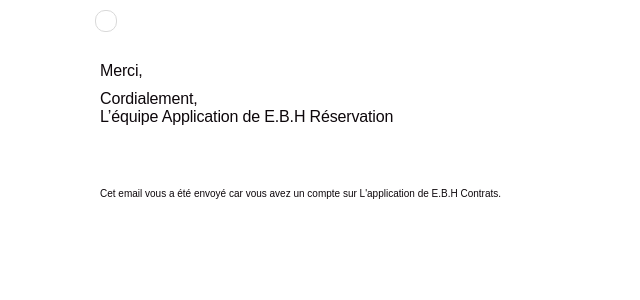
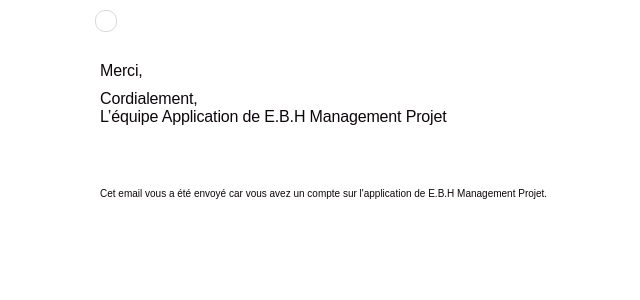
Before and after one commit to Altroo/management_projet_backend, a Django app: template account/templates/password_reset.html in a window 1280 px wide. Shown: the part 145-445 px from the top of the page, without its empty margins (260-900 px from the left). Run offline with Django 5.2, Linux system fonts and the light colour scheme; the template is opened without the code that fills it, so the values that code supplies are empty.

Commit message:
fix(email): use management project branding

```diff
--- a/account/templates/password_reset.html
+++ b/account/templates/password_reset.html
@@ -8,7 +8,7 @@
 	<meta name="x-apple-disable-message-reformatting">
 	<meta http-equiv="X-UA-Compatible" content="IE=edge">
 	<meta content="telephone=no" name="format-detection">
-	<title>Renouvelez votre mot de passe - E.B.H Réservation</title>
+	<title>Renouvelez votre mot de passe - E.B.H Management Projet</title>
 	<!--[if (mso 16)]>
 	<style type="text/css">
 		a {
@@ -213,7 +213,7 @@
 															    style="padding:0;Margin:0;padding-left:20px;padding-right:20px">
 																<p
 																	style="Margin:0;-webkit-text-size-adjust:none;-ms-text-size-adjust:none;mso-line-height-rule:exactly;font-family:Arial, 'helvetica neue', Helvetica, verdana, sans-serif;line-height:18px;color:#0D070B;font-size:16px;letter-spacing: -0.01em;font-weight: 400;">
-																	Cordialement,<br>L’équipe Application de E.B.H Réservation</p></td>
+																	Cordialement,<br>L’équipe Application de E.B.H Management Projet</p></td>
 														</tr>
 														<tr>
 															<td height="40" align="center"
@@ -247,7 +247,7 @@
 																<p
 																	style="Margin:0;-webkit-text-size-adjust:none;-ms-text-size-adjust:none;mso-line-height-rule:exactly;font-family:Arial, 'helvetica neue', Helvetica, verdana, sans-serif;line-height:15px;color:#0D070B;font-size:10px!important;">
 																	Cet email vous a été envoyé car vous avez un compte
-                                                                    sur L'application de E.B.H Contrats.</p></td>
+                                                                    sur l'application de E.B.H Management Projet.</p></td>
 														</tr>
 													</table>
 												</td>
--- a/account/views.py
+++ b/account/views.py
@@ -360,7 +360,7 @@ class SendPasswordResetView(APIView):
                             user.save(update_fields=["task_id_password_reset"])
 
                         mail_subject = (
-                            "Renouvellement du mot de passe - E.B.H Réservation"
+                            "Renouvellement du mot de passe - E.B.H Management Projet"
                         )
                         mail_template = "password_reset.html"
                         code = self.generate_random_code()
@@ -491,7 +491,7 @@ class UsersListCreateView(APIView):
                 generate_user_thumbnail.apply_async(
                     (user.pk,),
                 )
-            mail_subject = "Invitation - Application de E.B.H Réservation"
+            mail_subject = "Invitation - Application de E.B.H Management Projet"
             mail_template = "new_account.html"
             message = render_to_string(
                 mail_template,
```
Also changed, not shown: account/templates/new_account.html (+5 -5 lines), account/templates/new_password.html (+5 -5 lines), 1 other file.
